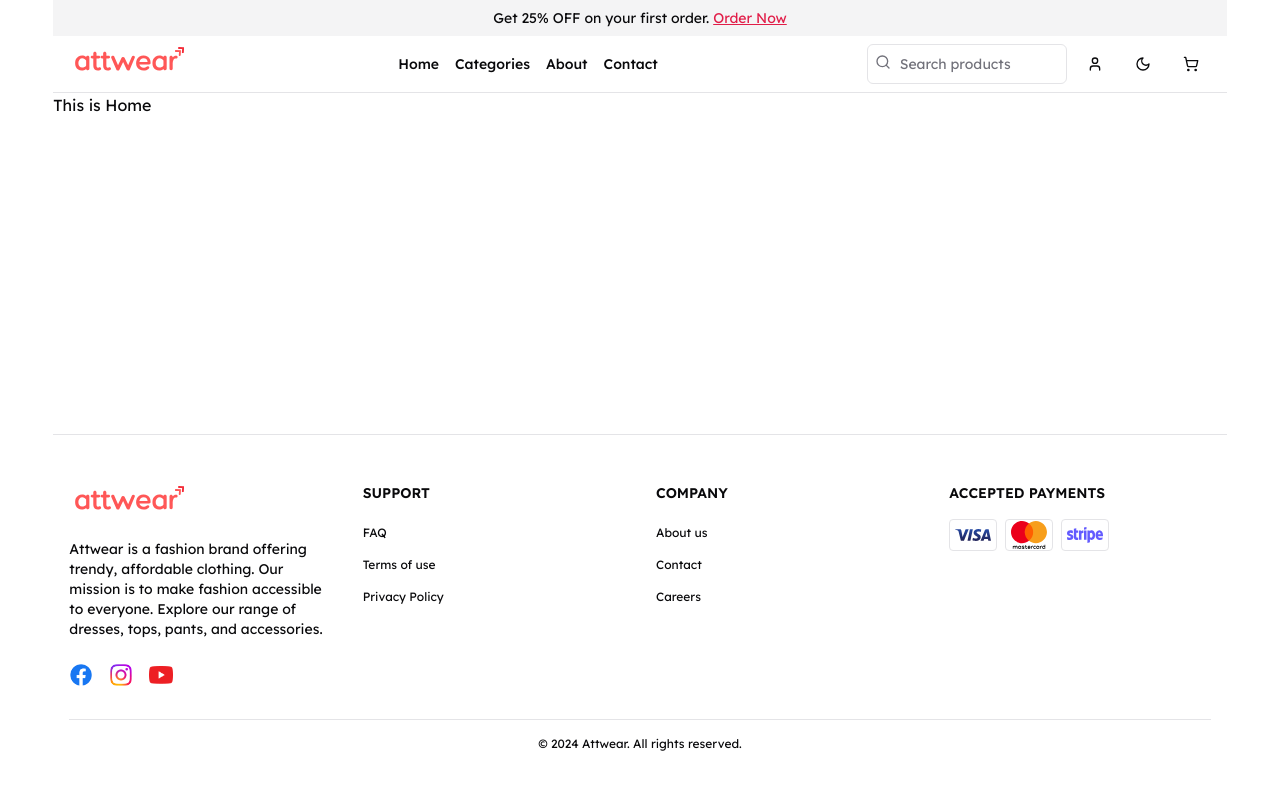
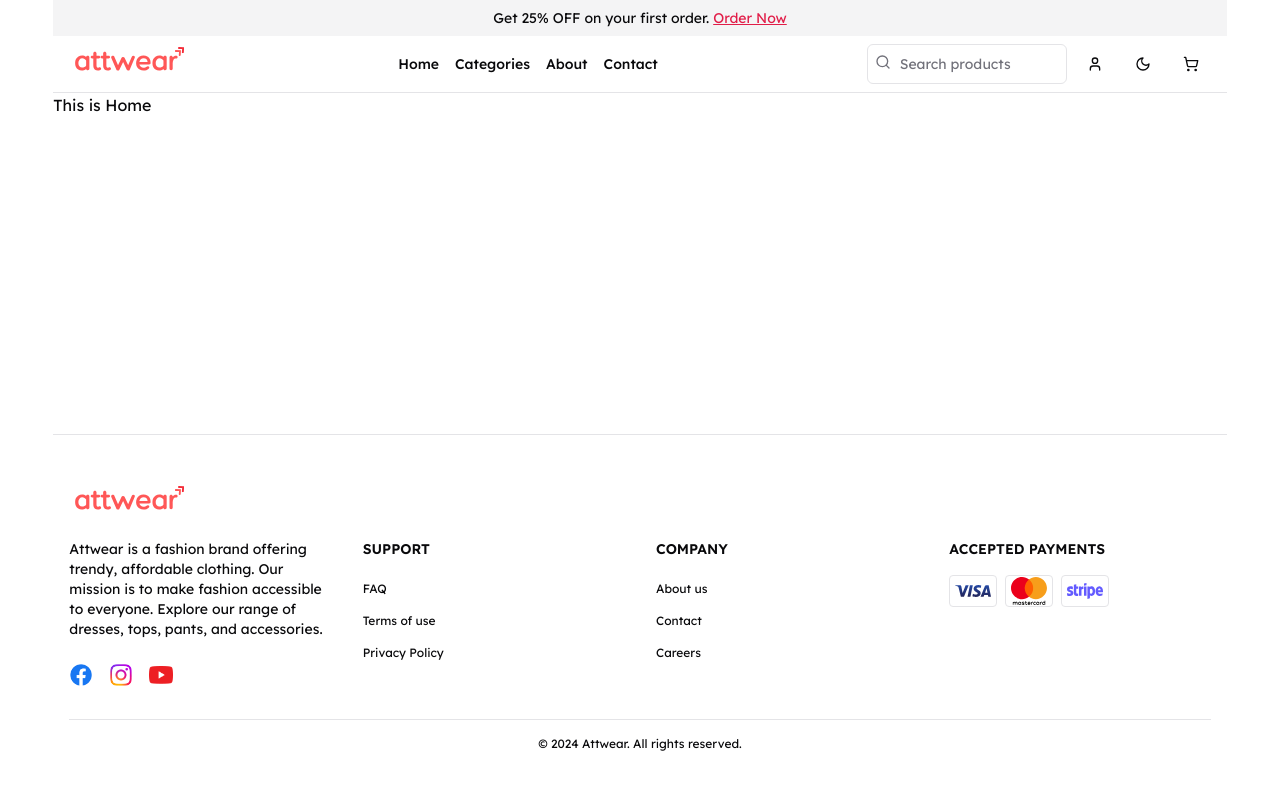
Before and after one commit to Shakilofficial/attwear, a React (Vite) app in the folder frontend/: page / in a window 1280 px wide. Shown: the top 790 px of the page. Built offline with nearby package versions, Linux system fonts and the light colour scheme.

Commit message:
update footer

```diff
--- a/frontend/src/components/footer/Footer.tsx
+++ b/frontend/src/components/footer/Footer.tsx
@@ -34,7 +34,7 @@
             </div>
           </div>
 
-          <div className="space-y-4">
+          <div className="space-y-4 md:mt-14">
             <h3 className="font-semibold text-sm">SUPPORT</h3>
             <ul className="space-y-2">
               <li>
@@ -64,7 +64,7 @@
             </ul>
           </div>
 
-          <div className="space-y-4">
+          <div className="space-y-4 md:mt-14">
             <h3 className="font-semibold text-sm">COMPANY</h3>
             <ul className="space-y-2">
               <li>
@@ -94,7 +94,7 @@
             </ul>
           </div>
 
-          <div>
+          <div className="md:mt-14">
             <h3 className="font-semibold text-sm mb-4">ACCEPTED PAYMENTS</h3>
             <div className="flex gap-2">
               <div className="w-12 h-8 border rounded flex justify-center items-center">
```
